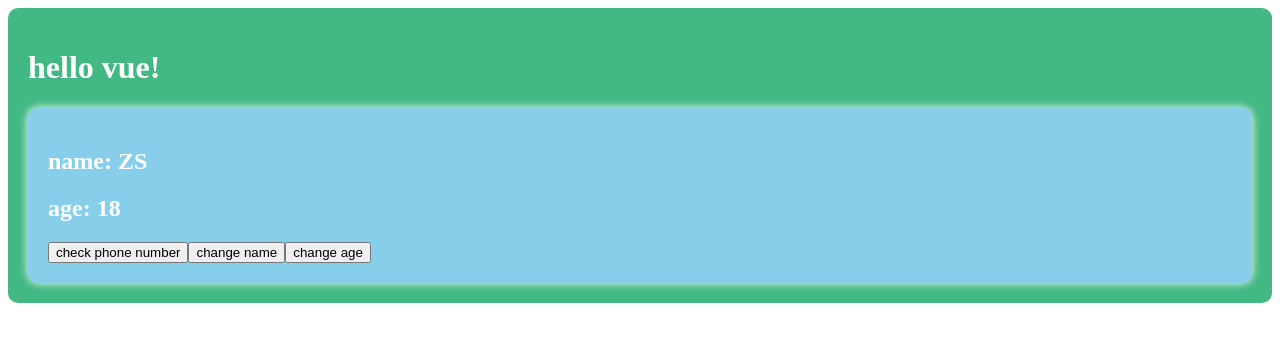
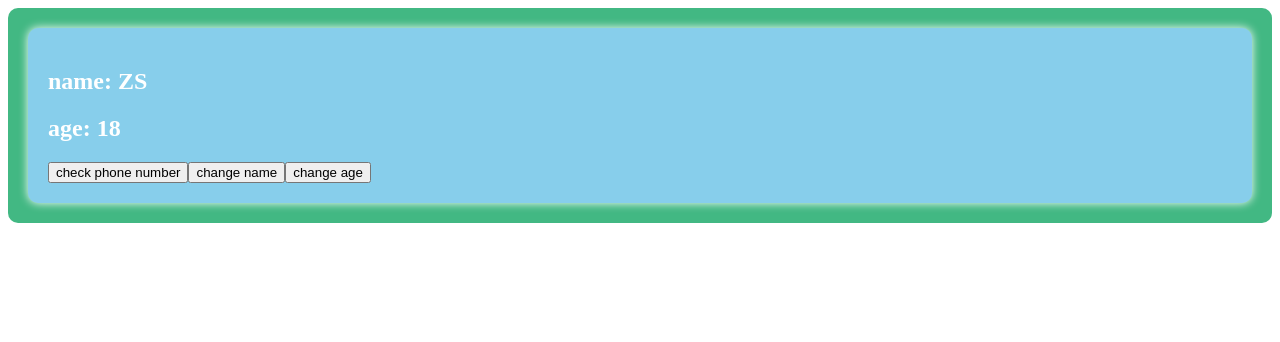
Before and after one commit to kio235/hello_vue3, a Vue app: page / in a window 1280 px wide. Shown: the top 342 px of the page. Built offline with nearby package versions, Linux system fonts and the light colour scheme.

Commit message:
04_setup的返回值

```diff
--- a/src/App.vue
+++ b/src/App.vue
@@ -1,8 +1,8 @@
 <template>
     <div class="app">
-        <h1>
+        <!-- <h1>
             hello vue!
-        </h1>
+        </h1> -->
         <Person/>
     </div>
 
```
